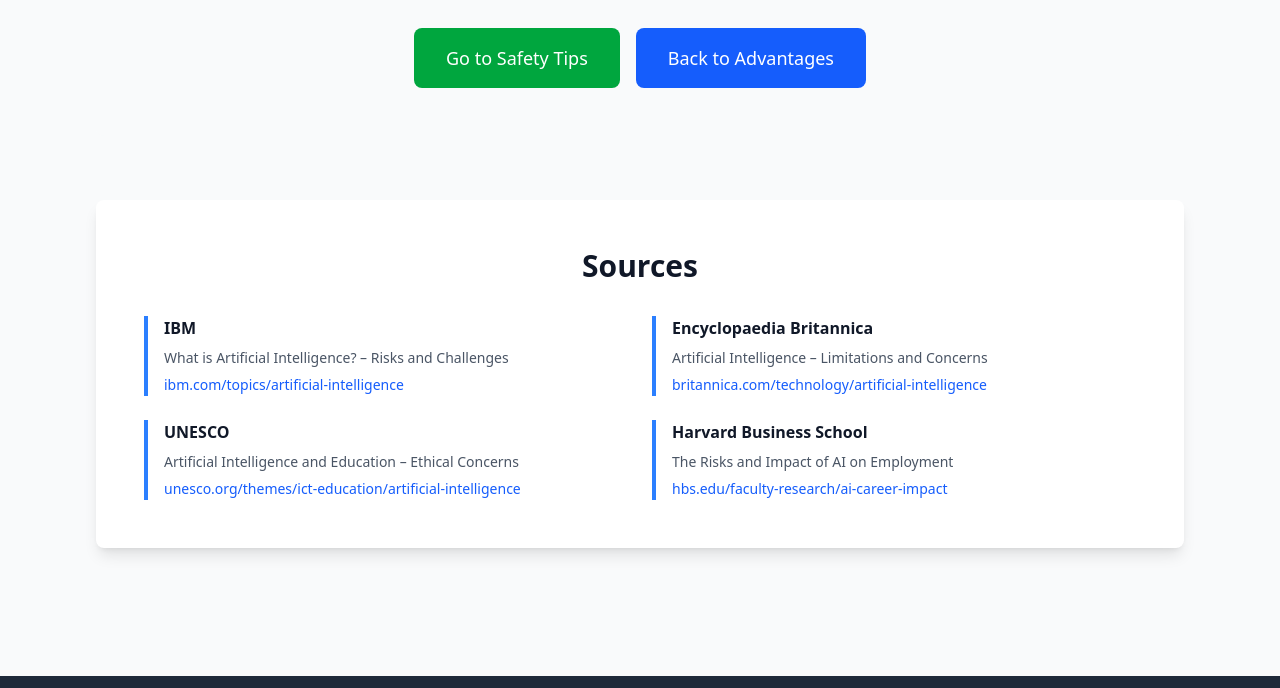
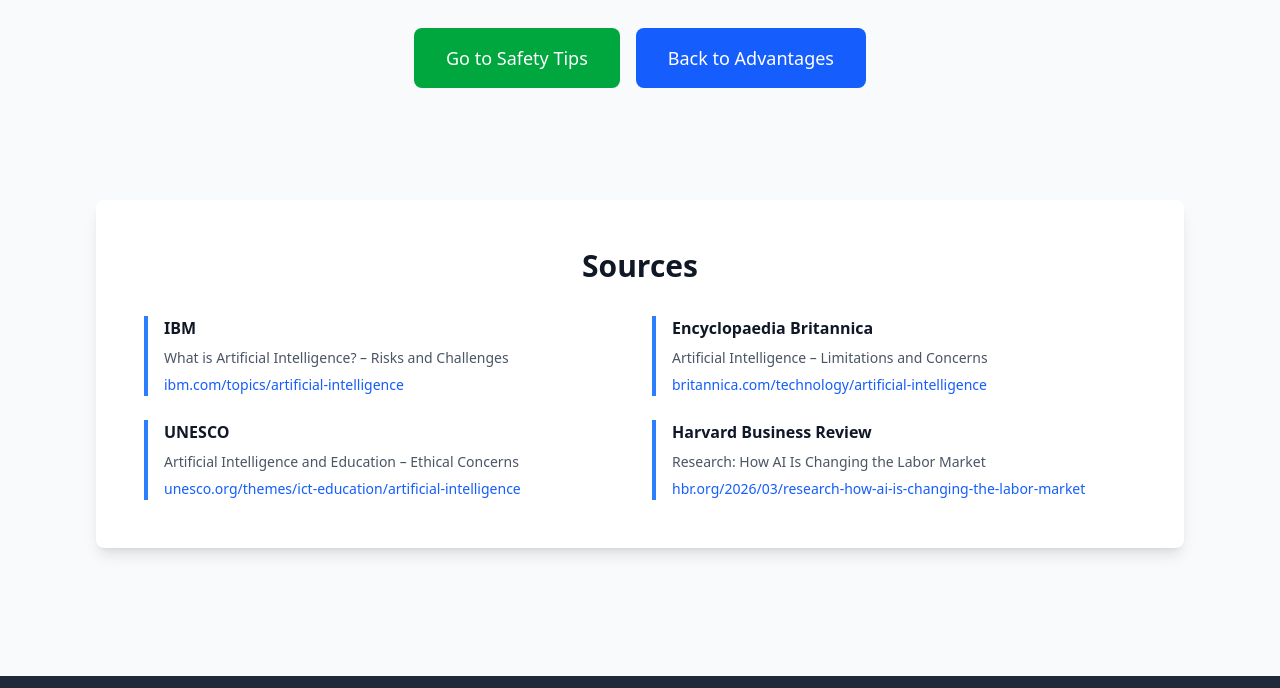
Before and after one commit to akinhenry/digital-media, a website: page disadvantages.html in a window 1280 px wide. Shown: the part 2329-3017 px from the top of the page. Drawn offline with Linux system fonts and the light colour scheme.

Commit message:
changed a source

```diff
--- a/disadvantages.html
+++ b/disadvantages.html
@@ -298,9 +298,9 @@
                         <a href="#" class="text-blue-600 hover:text-blue-800 text-sm">unesco.org/themes/ict-education/artificial-intelligence</a>
                     </div>
                     <div class="border-l-4 border-blue-500 pl-4">
-                        <h3 class="font-semibold text-gray-900 mb-2">Harvard Business School</h3>
-                        <p class="text-gray-600 text-sm mb-1">The Risks and Impact of AI on Employment</p>
-                        <a href="#" class="text-blue-600 hover:text-blue-800 text-sm">hbs.edu/faculty-research/ai-career-impact</a>
+                        <h3 class="font-semibold text-gray-900 mb-2">Harvard Business Review</h3>
+                        <p class="text-gray-600 text-sm mb-1">Research: How AI Is Changing the Labor Market</p>
+                        <a href="https://hbr.org/2026/03/research-how-ai-is-changing-the-labor-market" class="text-blue-600 hover:text-blue-800 text-sm">hbr.org/2026/03/research-how-ai-is-changing-the-labor-market</a>
                     </div>
                 </div>
             </div>
```
